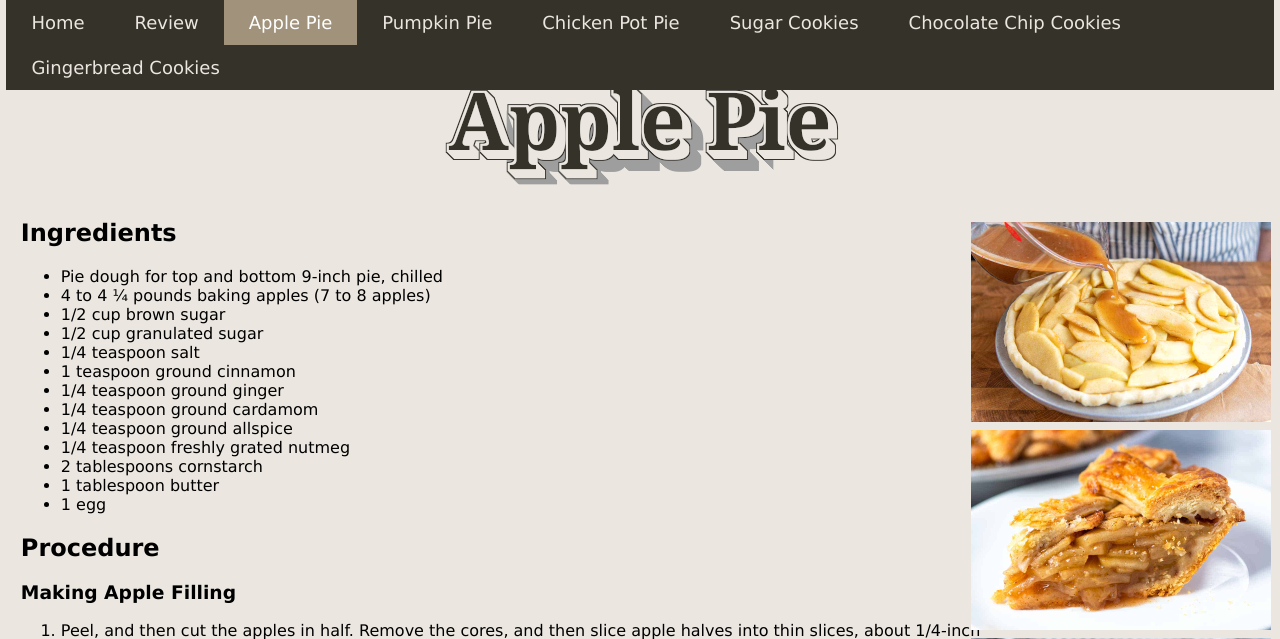
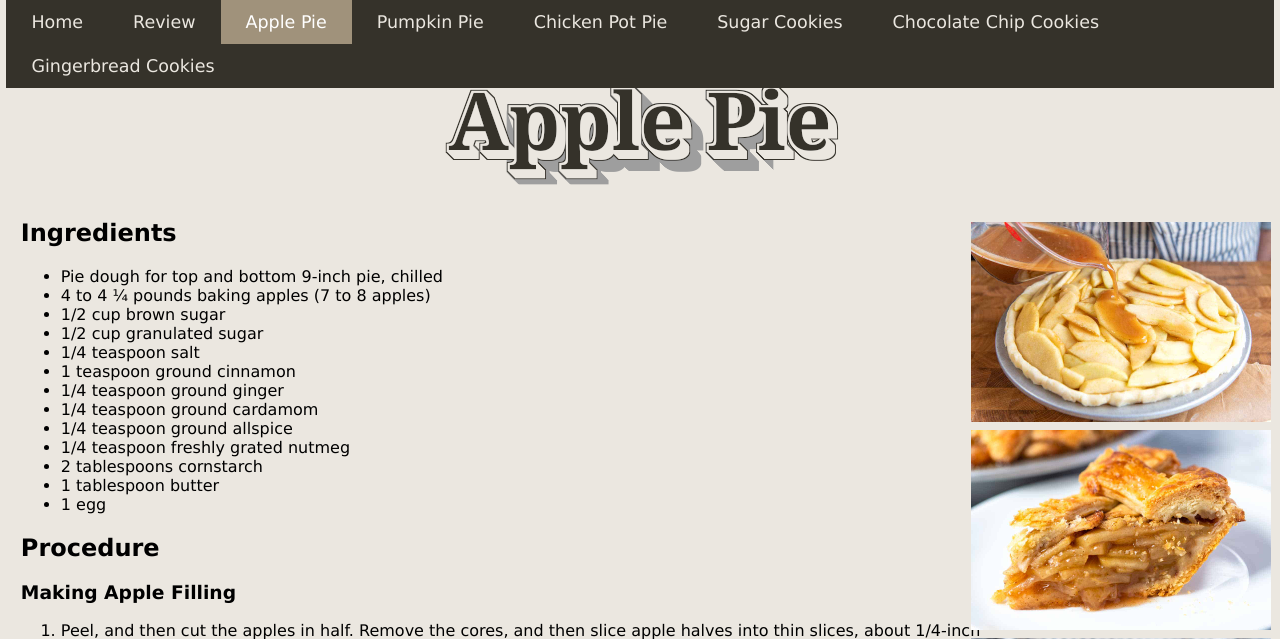
Before and after one commit to RachelxJohnson/Rachel-Johnson-Nirel-Indurkar-6, a PHP site: page /templateFinal.html in a window 1280 px wide. Shown: the top 639 px of the page. Run offline with PHP 8.4, Linux system fonts and the light colour scheme.

Commit message:
Just changed navbar sizing
just edited nav bar sizing

```diff
--- a/mystylefinal.css
+++ b/mystylefinal.css
@@ -63,7 +63,7 @@ html {
   text-align: center;
   padding: 12px 25px;
   text-decoration: none;
-  font-size: 18px;
+  font-size: 17.5px;
 }
 
 .topnav a:hover {
```
